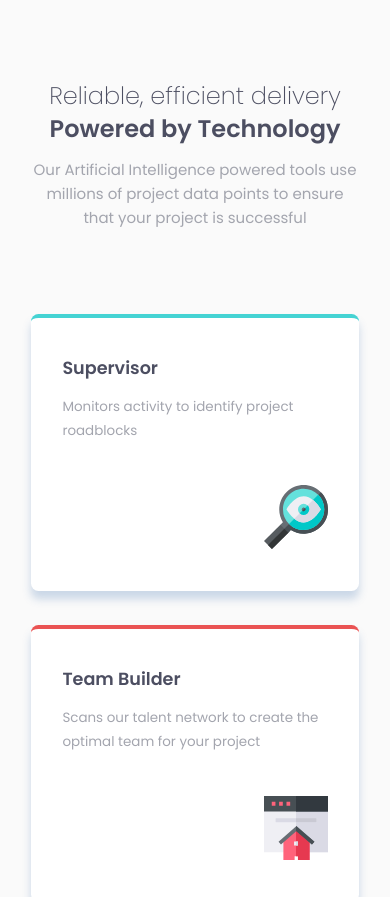
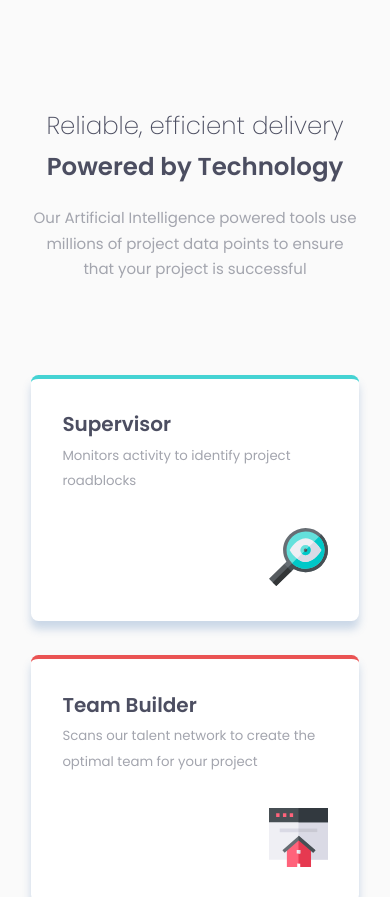
Before and after one commit to 404-azerty/cards-section, a plain HTML site: page index.html in a window 390 px wide. Shown: the top 897 px of the page. Drawn offline with Linux system fonts and the light colour scheme.

Commit message:
mobile ok

```diff
--- a/style.css
+++ b/style.css
@@ -31,25 +31,25 @@ main {
   font-size: var(--font-size);
   font-weight: var(--font-weight-regular);
   color: var(--very-dark-blue);
-  padding: 10vh 8vw;
+  padding: 13.5vh 8vw 1vh 8vw;
 }
 
 /* Top section */
 
 h2,
 h3 {
-  font-size: 1.5rem;
+  font-size: 1.53rem;
   text-align: center;
 }
 
 h2 {
   font-weight: var(--font-weight-light);
-  margin-bottom: 1vh;
+  margin-bottom: 2vh;
 }
 
 h3 {
   font-weight: var(--font-weight-bold);
-  margin-bottom: 2vh;
+  margin-bottom: 3vh;
 }
 
 h3 + p {
@@ -58,18 +58,18 @@ h3 + p {
 
 p {
   color: var(--grayish-blue);
-  line-height: 1.5rem;
+  line-height: 1.6rem;
 }
 
 /* Cards */
 
 #cards {
-  margin: 10vh 0;
+  margin: 11vh 0;
 }
 
 .card {
   margin: 4vh 0;
-  padding: 5vh 8vw;
+  padding: 4.2vh 8vw;
   background-color: white;
   border-radius: 0.5em;
   box-sizing: border-box;
@@ -77,19 +77,20 @@ p {
 }
 
 .card h4 {
-  font-size: 1.1rem;
+  font-size: 1.25rem;
   font-weight: var(--font-weight-bold);
-  margin-bottom: 2vh;
+  margin-bottom: 1vh;
 }
 
 .card p {
-  font-size: 0.84rem;
-  margin-bottom: 5vh;
+  font-size: 0.83rem;
+  margin-bottom: 4vh;
 }
 
 .card img {
   display: block;
   margin: 0 0 0 auto;
+  width: 15vw;
 }
 
 /* Border cards */
```
